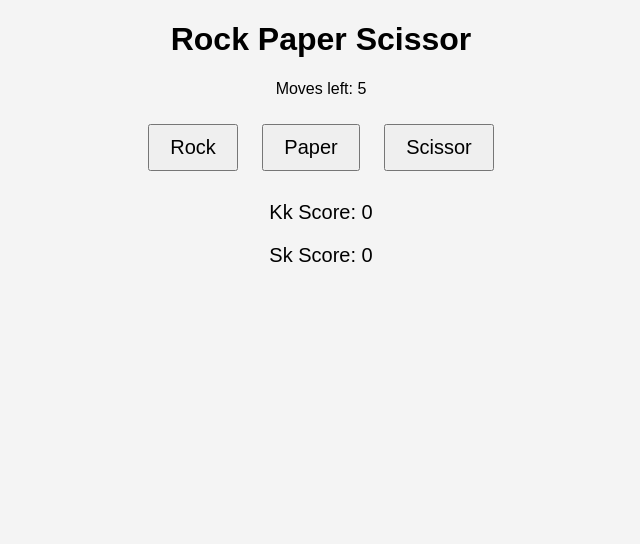
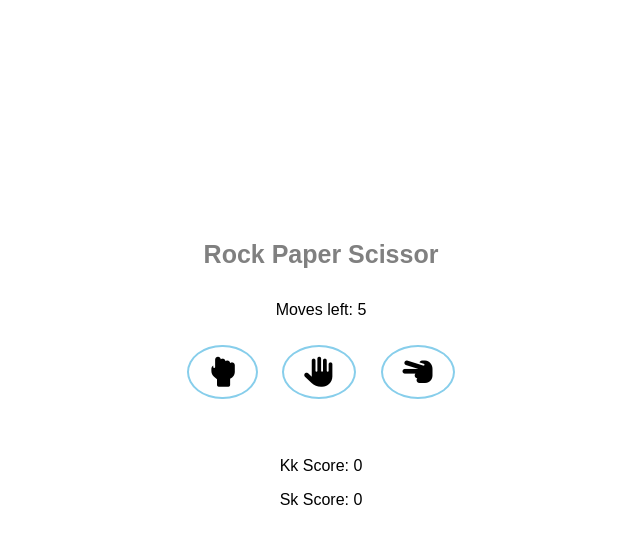
Before and after one commit to Nitin-kartikey/rock-paper-repo, a plain HTML site: page index.html in a window 1280 px wide. Shown: the whole page, without its empty margins (319-959 px from the left). Drawn offline with Linux system fonts and the light colour scheme.

Commit message:
Added a Animation feature

```diff
--- a/index.html
+++ b/index.html
@@ -5,14 +5,15 @@
     <meta name="viewport" content="width=device-width, initial-scale=1.0">
     <title>Rock Paper Scissor</title>
     <link rel="stylesheet" href="style.css">
+    <link rel="stylesheet" href="https://cdnjs.cloudflare.com/ajax/libs/font-awesome/6.4.2/css/all.min.css">
 </head>
 <body>
     <h1>Rock Paper Scissor</h1>
     <p>Moves left: <span id = "moves-left">5</span></p>
     <div class="choices">
-        <button onclick="playGame('rock')">Rock</button>
-        <button onclick="playGame('paper')">Paper</button>
-        <button onclick="playGame('scissor')">Scissor</button>
+        <button onclick="playGame('rock')"><i class="fa-solid fa-hand-rock"></i></button>
+        <button onclick="playGame('paper')"><i class="fa-solid fa-hand-paper"></i></button>
+        <button onclick="playGame('scissors')"><i class="fa-solid fa-hand-scissors"></i></button>
     </div>
     <p id="result"></p>
     <div class="scorecard">
--- a/script.js
+++ b/script.js
@@ -20,11 +20,12 @@ function playGame(kkChoice) {
         skScore++;
     }
     movesLeft--;
-    document.getElementById("result").innerText =
-        `KK chose ${kkChoice}, SK chose ${skChoice}. ${result}`;
+    document.getElementById("result").innerText = `KK chose ${kkChoice}, SK chose ${skChoice}. ${result}`;
     document.getElementById("kk-score").innerText = kkScore;
     document.getElementById("sk-score").innerText = skScore;
     document.getElementById("moves-left").innerText = movesLeft;
+    document.getElementById("result").classList.add("fade-in");
+    setTimeout(()=>document.getElementById("result").classList.remove("fade-in"), 1000);
     checkWinner();
 }
 function checkWinner() {
--- a/style.css
+++ b/style.css
@@ -1,19 +1,61 @@
 body {
     font-family: Arial, sans-serif;
     text-align: center;
-    background-color: #f4f4f4;
+    background-color: white;
+    display: flex;
+    flex-direction: column;
+    justify-content: center;
+    height: 100vh;
+    margin-left: 50px;
+    margin: 0;
+    animation: fadeIn 1s ease-in-out;
+}
+@keyframes fadeIn {
+    from {
+        opacity: 0;
+        transform: translateY(-10px);
+    }
+    to {
+        opacity: 1;
+        transform: translateY(0);
+    }
+}
+h1{
+    font-size: 25px;
+    color: gray
 }
 .choices button {
-    font-size: 20px;
+    font-size: 15px;
     margin: 10px;
+    border: 2px solid skyblue;
     padding: 10px 20px;
+    cursor: pointer;
+    background-color: white;
+    border-radius: 50%;
+    transition: transform 0.3s ease-in-out, background-color 0.3s;
+}
+.choices button i {
+    font-size: 30px;
+}
+.choices button:hover{
+    transform: scale(0.8);
+    cursor: pointer;
+}
+.choices button:active {
+    transform: scale(0.9);
     cursor: pointer;
 }
 .result {
-    font-size: 24px;
-    margin-top: 20px;
-}
-.scorecard{
     font-size: 20px;
     margin-top: 20px;
+    opacity: 0;
 }
+.result.fade-in {
+    animation: fadeInText 0.5s ease-in-out forwards;
+}
+.scorecard {
+    font-size: 16px;
+    position: relative;
+    top: -10px;
+    padding: 10px 15px;
+}
```
